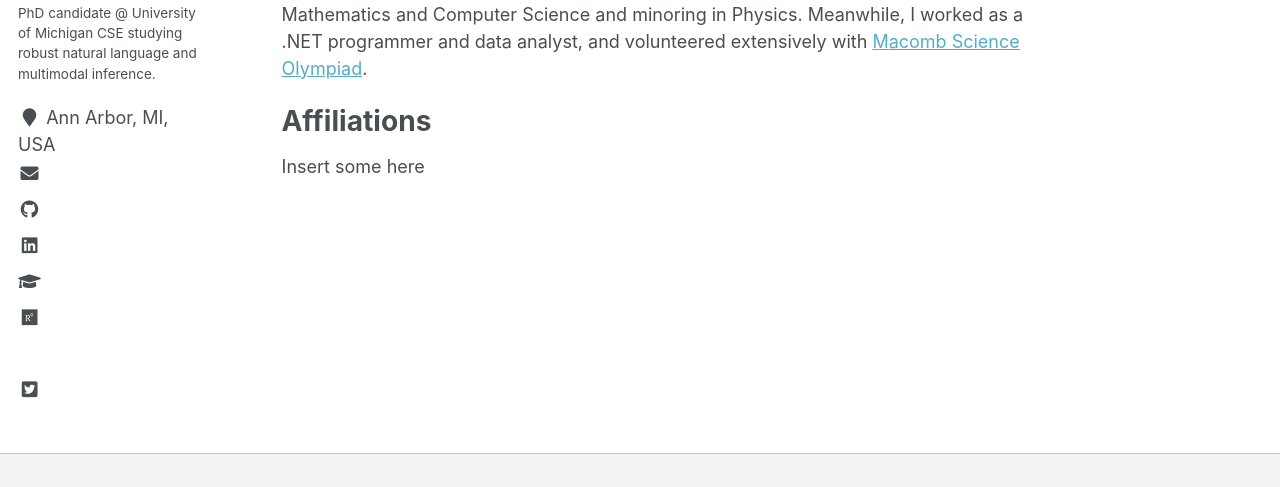
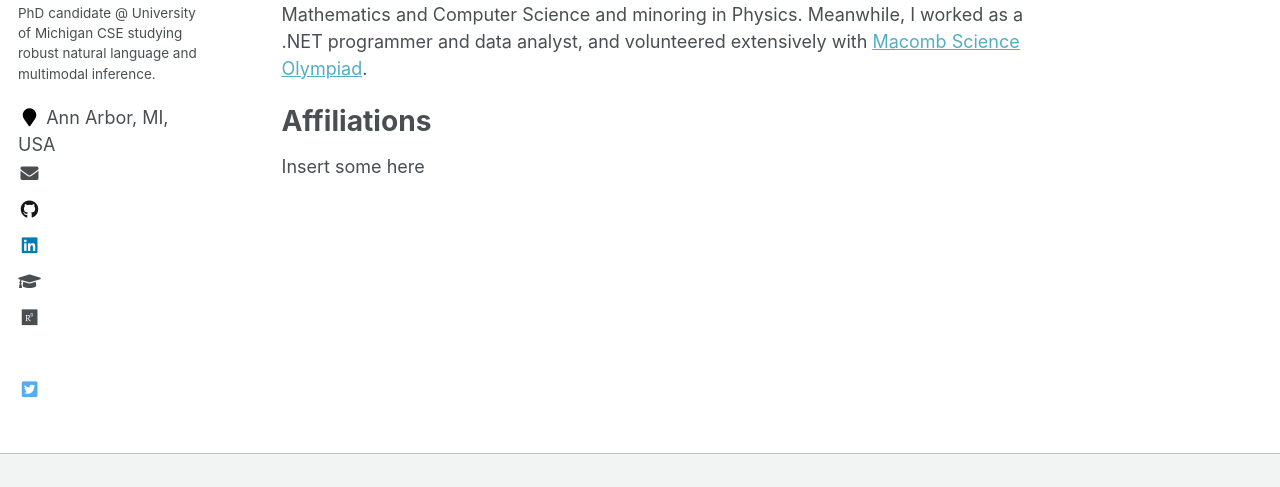
Before and after one commit to shanestorks/shanestorks.github.io, a Jekyll site: the page built from _pages/about.md, in a window 1280 px wide. Shown: the part 291-778 px from the top of the page. Built offline with Jekyll 4.4.1, drawn with Linux system fonts in a browser that asks for light colours.

Commit message:
Sidebar changes

```diff
--- a/_includes/author-profile.html
+++ b/_includes/author-profile.html
@@ -23,7 +23,7 @@
     <button class="btn btn--inverse">Follow</button>
     <!-- <ul class="author__urls social-icons">
       <li> -->
-    <div class="author__urls">
+    <div class="author__urls social-icons">
       {% if author.location %}
         <i class="fa fa-fw fa-map-marker" aria-hidden="true"></i> {{ author.location }}
       {% endif %}
--- a/_sass/_sidebar.scss
+++ b/_sass/_sidebar.scss
@@ -165,11 +165,11 @@
   right: 0;
   margin-top: 15px;
   padding: 10px;
-  list-style-type: none;
+  // list-style-type: none;
   border: 1px solid $border-color;
   border-radius: $border-radius;
   background: #fff;
-  z-index: -1;
+  // z-index: -1;
   box-shadow: 0 0 10px rgba(#000, 0.25);
   cursor: default;
 
@@ -183,39 +183,39 @@
     box-shadow: none;
   }
 
-  &:before {
-    display: block;
-    content: "";
-    position: absolute;
-    top: -11px;
-    left: calc(50% - 10px);
-    width: 0;
-    border-style: solid;
-    border-width: 0 10px 10px;
-    border-color: $border-color transparent;
-    z-index: 0;
+  // &:before {
+  //   display: block;
+  //   content: "";
+  //   position: absolute;
+  //   top: -11px;
+  //   left: calc(50% - 10px);
+  //   width: 0;
+  //   border-style: solid;
+  //   border-width: 0 10px 10px;
+  //   border-color: $border-color transparent;
+  //   z-index: 0;
 
-    @include breakpoint($large) {
-      display: none;
-    }
-  }
+  //   @include breakpoint($large) {
+  //     display: none;
+  //   }
+  // }
 
-  &:after {
-    display: block;
-    content: "";
-    position: absolute;
-    top: -10px;
-    left: calc(50% - 10px);
-    width: 0;
-    border-style: solid;
-    border-width: 0 10px 10px;
-    border-color: #fff transparent;
-    z-index: 1;
+  // &:after {
+  //   display: block;
+  //   content: "";
+  //   position: absolute;
+  //   top: -10px;
+  //   left: calc(50% - 10px);
+  //   width: 0;
+  //   border-style: solid;
+  //   border-width: 0 10px 10px;
+  //   border-color: #fff transparent;
+  //   z-index: 1;
 
-    @include breakpoint($large) {
-      display: none;
-    }
-  }
+  //   @include breakpoint($large) {
+  //     display: none;
+  //   }
+  // }
 
   li {
     white-space: nowrap;
--- a/_sass/_utilities.scss
+++ b/_sass/_utilities.scss
@@ -169,12 +169,12 @@ body:hover .visually-hidden button {
    ========================================================================== */
 
 .icon {
-  // display: inline-block;
+  display: inline-block;
   fill: currentColor;
   width: 1.5em;
   height: 1.5em;
-  // line-height: 1;
-  // position: relative;
+  line-height: 1;
+  position: relative;
   top: -0.1em;
   vertical-align: middle;
 }
```
